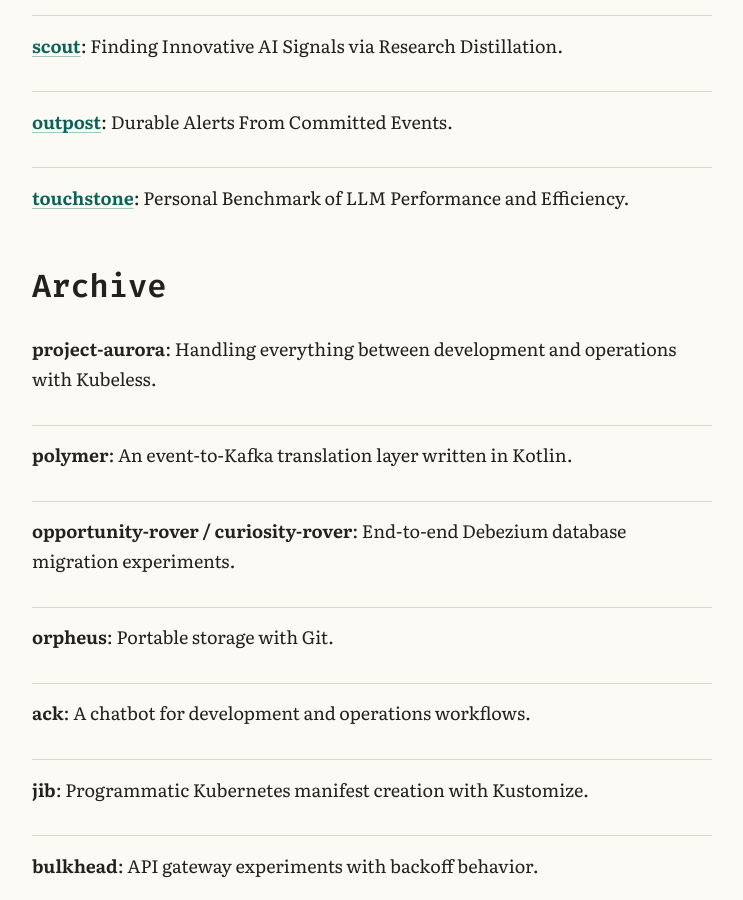
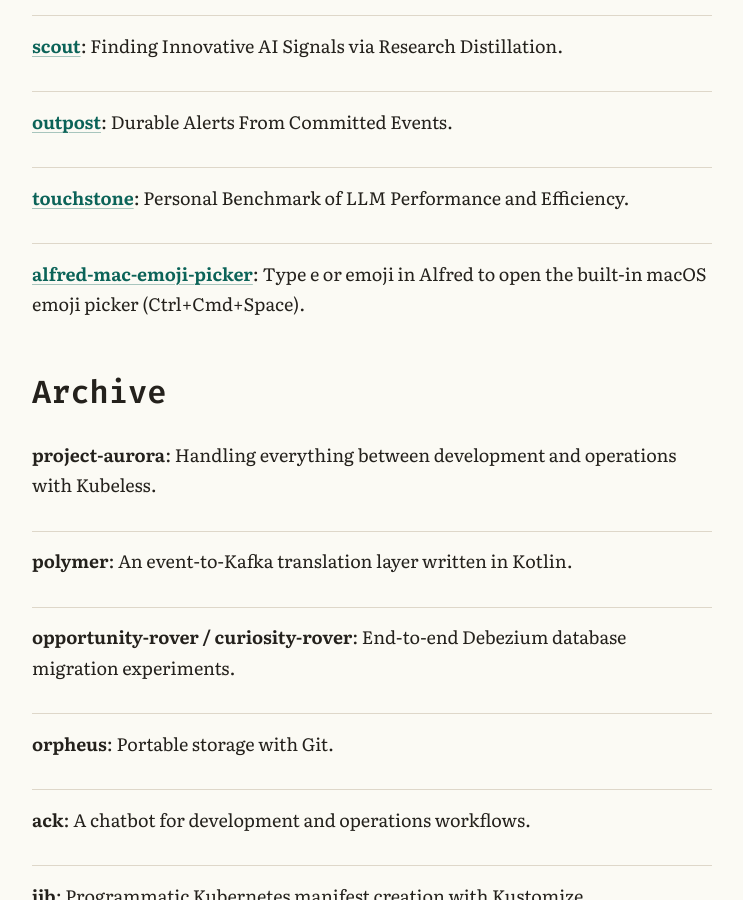
Before and after one commit to jamesonstone/jamesonstone.github.io, a Jekyll site: the page built from projects.md, in a window 1280 px wide and 900 px high, scrolled down 2449 px. Shown: the whole window, without its empty margins (268-1011 px from the left). Built offline with Jekyll 4.4.1, drawn with Linux system fonts in a browser that asks for light colours.

Commit message:
docs: update projects page from GitHub repositories

```diff
--- a/llms.txt
+++ b/llms.txt
@@ -51,6 +51,7 @@
 - [scout](https://github.com/jamesonstone/scout): Finding Innovative AI Signals via Research Distillation.
 - [outpost](https://github.com/jamesonstone/outpost): Durable Alerts From Committed Events.
 - [touchstone](https://github.com/jamesonstone/touchstone): Personal Benchmark of LLM Performance and Efficiency.
+- [alfred-mac-emoji-picker](https://github.com/jamesonstone/alfred-mac-emoji-picker): Type e or emoji in Alfred to open the built-in macOS emoji picker (Ctrl+Cmd+Space).
 ## Machine Indexes
 
 - [llms.txt](https://jamesonstone.github.io/llms.txt): Curated LLM entrypoint for this site.
--- a/projects.md
+++ b/projects.md
@@ -61,6 +61,7 @@
   <li><strong><a href="https://github.com/jamesonstone/scout">scout</a></strong>: Finding Innovative AI Signals via Research Distillation.</li>
   <li><strong><a href="https://github.com/jamesonstone/outpost">outpost</a></strong>: Durable Alerts From Committed Events.</li>
   <li><strong><a href="https://github.com/jamesonstone/touchstone">touchstone</a></strong>: Personal Benchmark of LLM Performance and Efficiency.</li>
+  <li><strong><a href="https://github.com/jamesonstone/alfred-mac-emoji-picker">alfred-mac-emoji-picker</a></strong>: Type e or emoji in Alfred to open the built-in macOS emoji picker (Ctrl+Cmd+Space).</li>
 </ul>
 
 ## Archive
```
